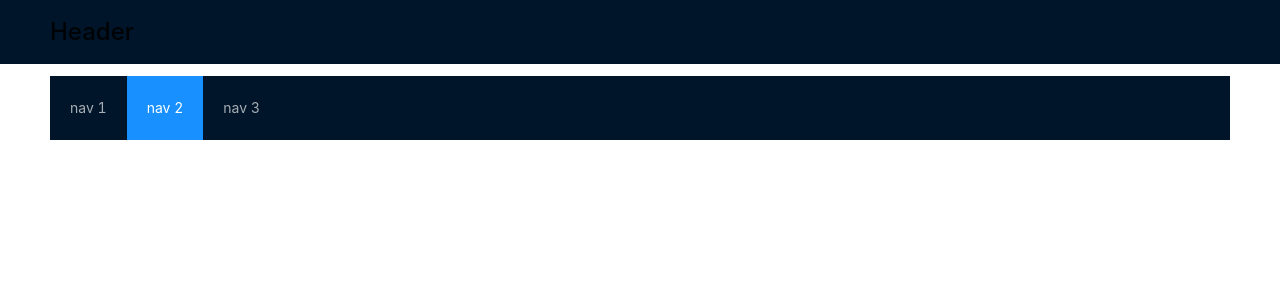
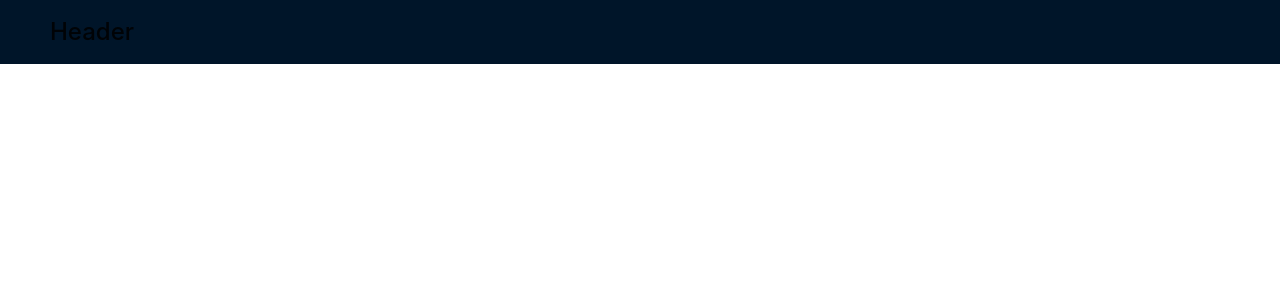
Before and after one commit to kevinadhiguna/react-antdesign-web, a React (Create React App) app: page / in a window 1280 px wide. Shown: the top 300 px of the page. Built offline with nearby package versions, Linux system fonts and the light colour scheme.

Commit message:
refactor: remove Menu

```diff
--- a/src/App.js
+++ b/src/App.js
@@ -12,12 +12,6 @@ function App() {
     <Layout className='layout'>
       <Header>
         <AppHeader />
-        <div className='logo' />
-        <Menu theme='dark' mode='horizontal' defaultSelectedKeys={['2']}>
-          <Menu.Item key='1'>nav 1</Menu.Item>
-          <Menu.Item key='2'>nav 2</Menu.Item>
-          <Menu.Item key='3'>nav 3</Menu.Item>
-        </Menu>
       </Header>
     </Layout>
   );
```
Also changed, not shown: 1 other file (tests, documents, lock files or other folders).
